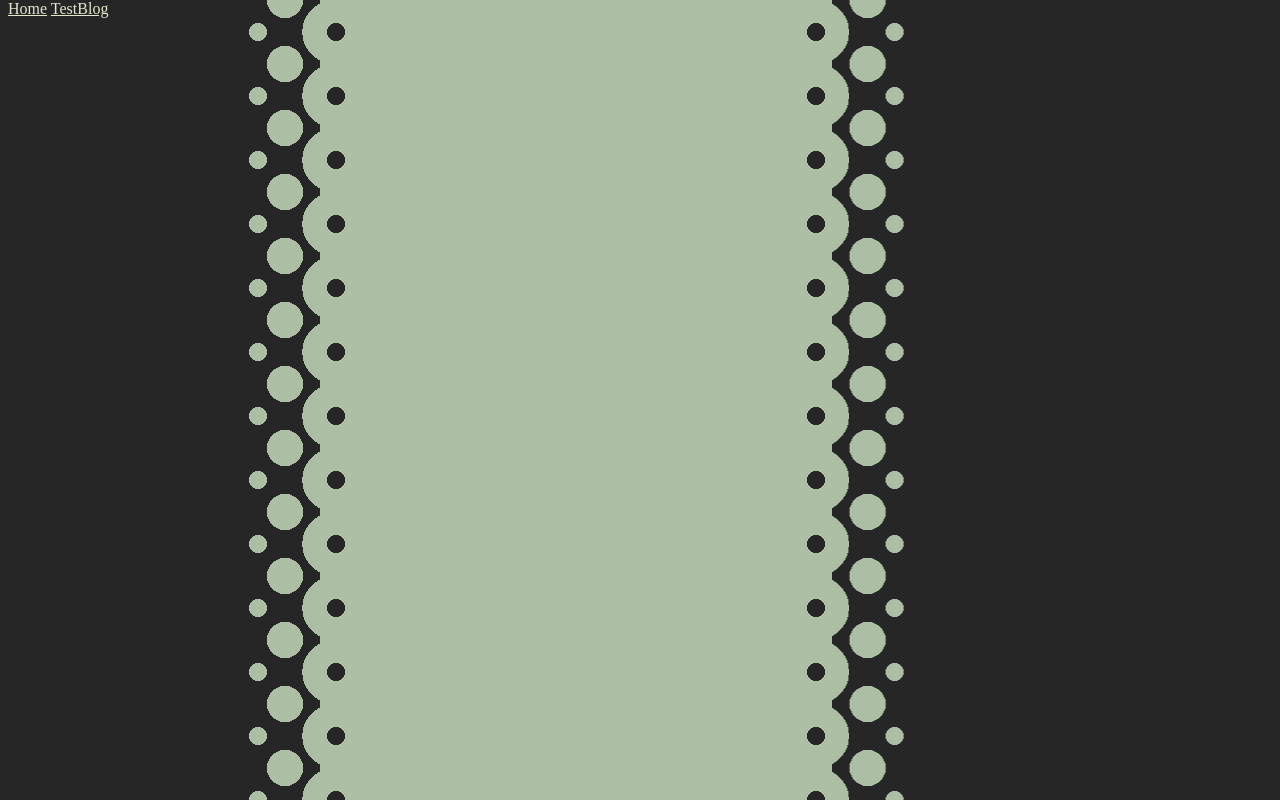
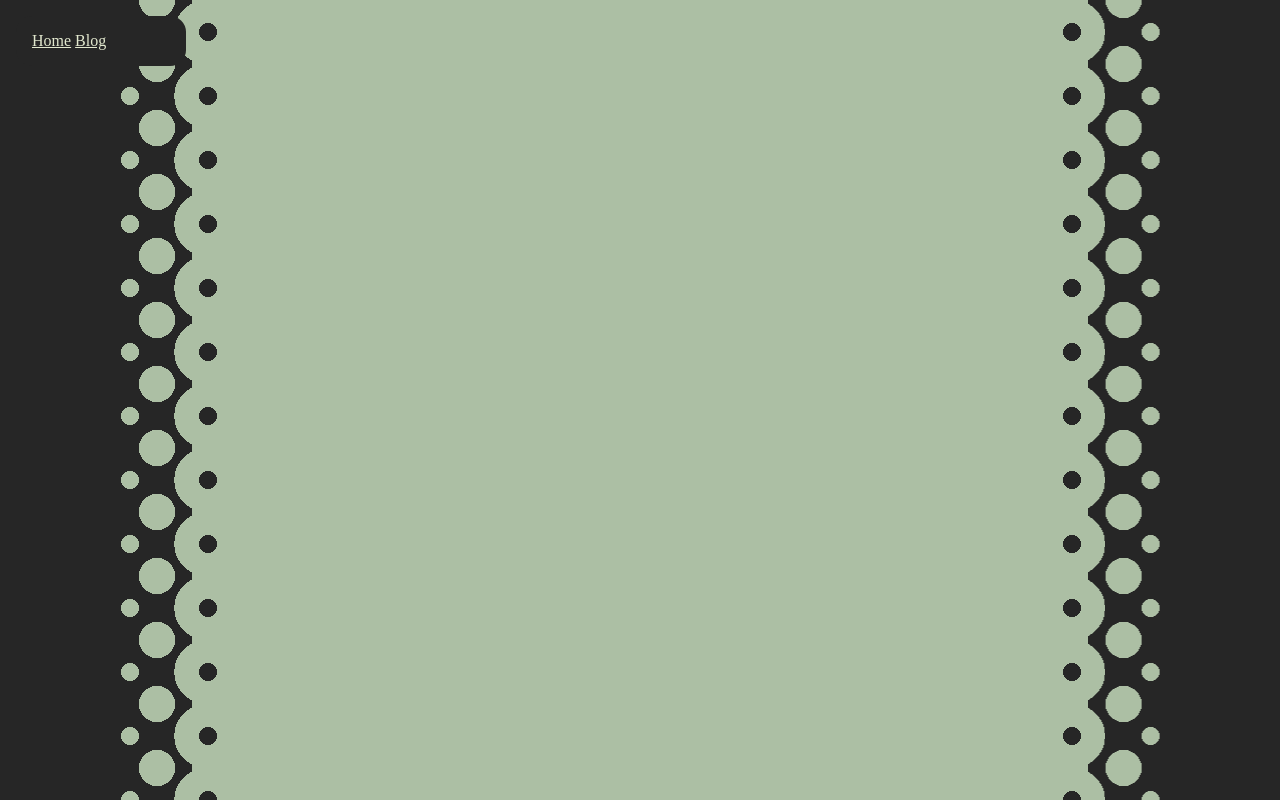
Before and after one commit to as505/blog, a SvelteKit app in the folder blog/: page /blog in a window 1280 px wide. Built offline with nearby package versions, Linux system fonts and the light colour scheme.

Commit message:
changes to style of navbar

```diff
--- a/blog/src/routes/+layout.svelte
+++ b/blog/src/routes/+layout.svelte
@@ -9,8 +9,10 @@
 </svelte:head>
 
 <nav>
-	<a href="/">Home</a>
-	<a href="/blog">TestBlog</a>
+	<div class="navBox">
+		<a href="/">Home</a>
+		<a href="/blog">Blog</a>
+	</div>
 </nav>
 
 {@render children()}
@@ -33,11 +35,22 @@
 
 	:global(body) {
 		color: var(--col-content);
-		margin-bottom: 0px;
-		margin-top: 0px;
+		margin: 0px;
 	}
 
 	nav{
 		position: absolute;
+		top: 1rem;
+		left: 1rem;
+		z-index: 100000;
+	}
+
+	.navBox{
+		--navBarRightPadding: 5rem;
+		padding: 1rem;
+		padding-right: var(--navBarRightPadding);
+		background-color: var(--col-bg);
+		border-radius: 1rem;
+		z-index: 10000;
 	}
 </style>
--- a/blog/src/routes/blog/+layout.svelte
+++ b/blog/src/routes/blog/+layout.svelte
@@ -16,17 +16,15 @@
 
 
 <style>
+
 .layout{
-    grid-template-columns: 20vw 40vw 20vw;
-    grid-template-rows: repeat(2, 100vh);
+    grid-template-columns: 10vw auto 10vw;
+    grid-template-rows: repeat(3, 100vh);
     width:90vw;
     height: 100vh;
     margin-left: auto;
     margin-right: auto;
-    margin-top: auto;
-    margin-bottom: 0px;
     display: grid;
-
 }
 
 .frit-Contain{
```
Also changed, not shown: blog/src/routes/+page.svelte (+32 -2 lines).
